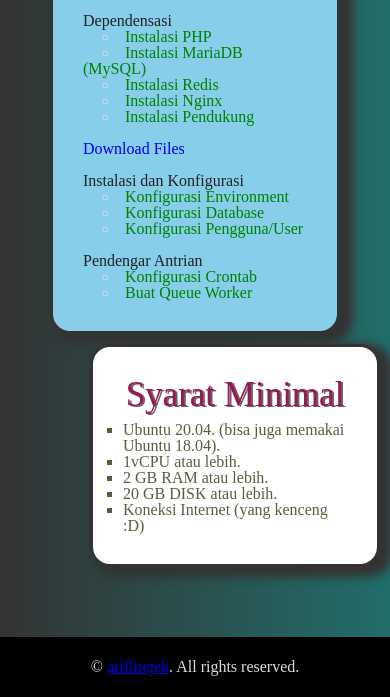
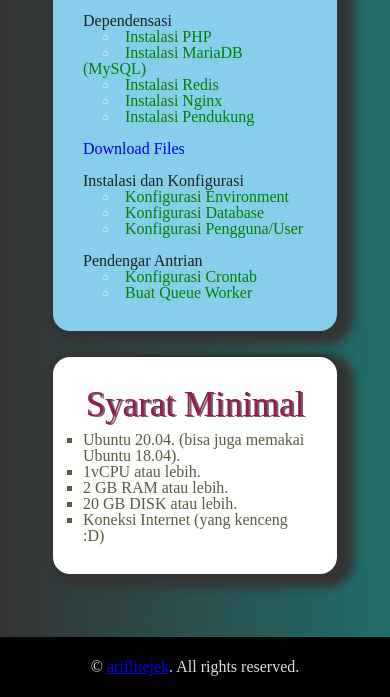
Before and after one commit to ipincamp/web-teach, a plain HTML site: page index.html in a window 390 px wide. Shown: the part 716-1413 px from the top of the page. Drawn offline with Linux system fonts and the light colour scheme.

Commit message:
Fix responsive minimum requirement section.

```diff
--- a/css/style.css
+++ b/css/style.css
@@ -76,7 +76,9 @@ section.top {
 	padding: 30px;
 	box-shadow: 8px 5px 10px 5px #333;
 	border: 3px solid #333;
-	transform: translate(40px, 30px);
+	position: relative;
+	top: 40px;
+	bottom: 30px;
 }
 
 .minreq ul li {
```
